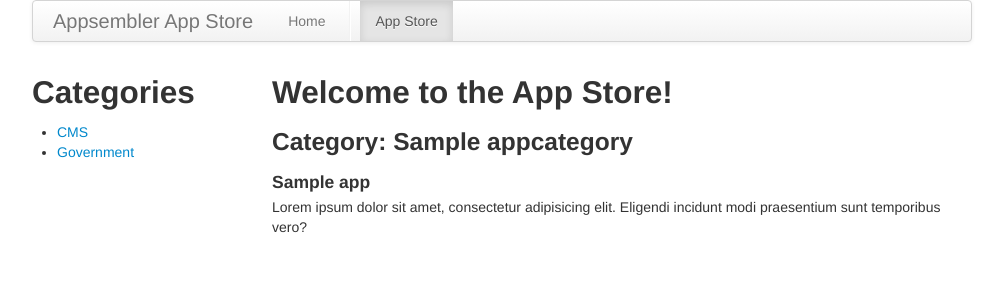
After one commit to appsembler/appsembler-appstore, a Django app: template appsembler_appstore/templates/appstore/appcategory_detail.html in a window 1280 px wide. The commit adds this page. Shown: the top 300 px of the page, without its empty margins (138-1141 px from the left). Run offline with Django 3.2, Linux system fonts and the light colour scheme; the template is opened without the code that fills it: most values are stand-ins (such as "Sample title", 1, 10 or a date in 2020); some libraries are stand-ins or nearby versions.

Commit message:
refactored templates a bit, added app category default view

```diff
--- a/appsembler_appstore/appstore/urls.py
+++ b/appsembler_appstore/appstore/urls.py
@@ -1,6 +1,8 @@
 from django.conf.urls import patterns, include, url
 from django.views.generic import TemplateView
+from .views import AppCategoryDetailView
 
 urlpatterns = patterns('',
+    url(r'^(?P<slug>\w+)/$', AppCategoryDetailView.as_view(), name='appstore_appcategory_detail'),
     url(r'^$', TemplateView.as_view(template_name='appstore/index.html'), name='appstore_index'),
 )
--- /dev/null
+++ b/appsembler_appstore/templates/appstore/appcategory_detail.html
@@ -0,0 +1,19 @@
+{% extends "appstore/base_appstore.html" %}
+{% load thumbnail %}
+
+{% block appstore_content %}
+    <h3>Category: {{ appcategory.name }}</h3>
+    <div class="applications">
+        {% for app in appcategory.applications.all %}
+        <div class="media">
+            <a class="pull-left" href="#">
+                <img class="media-object" src="{% thumbnail app.logo 80x80 %}">
+            </a>
+            <div class="media-body">
+                <h4 class="media-heading">{{ app.name }}</h4>
+                <p>Lorem ipsum dolor sit amet, consectetur adipisicing elit. Eligendi incidunt modi praesentium sunt temporibus vero?</p>
+            </div>
+        </div>
+        {% endfor %}
+    </div>
+{% endblock %}
--- /dev/null
+++ b/appsembler_appstore/templates/appstore/base_appstore.html
@@ -0,0 +1,22 @@
+{% extends "base.html" %}
+
+{% block content %}
+<div class="row">
+    <div class="span3">
+        <h2>Categories</h2>
+        <ul>
+            <li><a href="/appstore/cms/">CMS</a></li>
+            <li><a href="/appstore/government/">Government</a></li>
+        </ul>
+    </div>
+    <div class="span9">
+        <h2>Welcome to the App Store!</h2>
+        {% block appstore_content %}
+        {% endblock appstore_content %}
+    </div>
+</div>
+{% endblock content %}
+
+{% block nav_appstore_active %}
+active
+{% endblock %}
--- a/appsembler_appstore/templates/base.html
+++ b/appsembler_appstore/templates/base.html
@@ -4,7 +4,7 @@
   <head>
     <title>Appsembler Appstore</title>
     <meta name="viewport" content="width=device-width, initial-scale=1.0">
-    <link href="{% static "css/bootstrap.min.css" %}" rel="stylesheet" media="screen">
+    <link href="{% static "css/bootstrap.css" %}" rel="stylesheet" media="screen">
   </head>
   <body>
     <div class="container">
@@ -12,9 +12,9 @@
             <div class="navbar-inner">
                 <a class="brand" href="{% url "home" %}">Appsembler App Store</a>
                 <ul class="nav">
-                    <li class="{% block nav-home-active %}{% endblock %}"><a href="{% url "home" %}">Home</a></li>
+                    <li class="{% block nav_home_active %}{% endblock %}"><a href="{% url "home" %}">Home</a></li>
                     <li class="divider-vertical"></li>
-                    <li class="{% block nav-appstore-active %}{% endblock %}"><a href="{% url "appstore_index" %}">App Store</a></li>
+                    <li class="{% block nav_appstore_active %}{% endblock %}"><a href="{% url "appstore_index" %}">App Store</a></li>
                 </ul>
             </div>
         </div>
@@ -22,6 +22,6 @@
     {% endblock content %}
     </div>
     <script src="http://code.jquery.com/jquery.js"></script>
-    <script src="{% static "js/bootstrap.min.js" %}"></script>
+    <script src="{% static "js/bootstrap.js" %}"></script>
   </body>
 </html>
--- a/appsembler_appstore/templates/home.html
+++ b/appsembler_appstore/templates/home.html
@@ -13,6 +13,6 @@
 
 {% endblock content %}
 
-{% block nav-home-active %}
+{% block nav_home_active %}
 active
 {% endblock %}
```
Also changed, not shown: appsembler_appstore/appstore/views.py (+7 -1 lines), appsembler_appstore/templates/appstore/index.html (+3 -19 lines).
